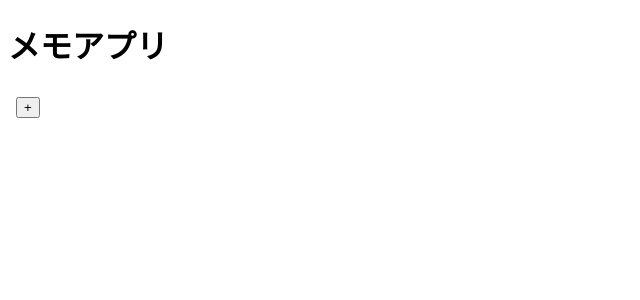
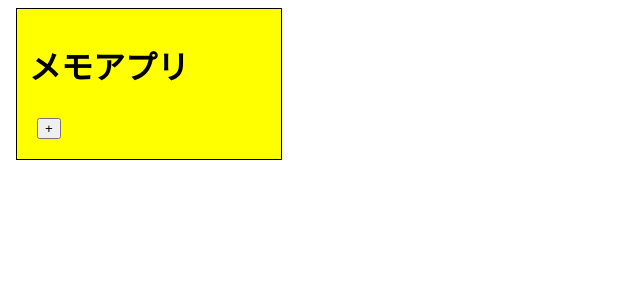
Before and after one commit to shirotamaki/vuecli_memo_app, a Vue app in the folder vuecli_memo_app/: page / in a window 1280 px wide. Shown: the top 300 px of the page, without its empty margins (0-640 px from the left). Built offline with nearby package versions, Linux system fonts and the light colour scheme.

Commit message:
Add: CSSを追加

```diff
--- a/vuecli_memo_app/src/App.vue
+++ b/vuecli_memo_app/src/App.vue
@@ -1,8 +1,10 @@
 <template>
   <div id="app">
-    <HeaderTitle :headerTitle="msg"/>
-    <MemoList :memoList="memos" @edit="editMemoTrigger"/>
-    <MemoForm @add="addMemo" @delete="deleteMemo" ref="MemoForm"/>
+    <div class="container">
+      <HeaderTitle :headerTitle="msg"/>
+      <MemoList :memoList="memos" @edit="editMemoTrigger"/>
+      <MemoForm @add="addMemo" @delete="deleteMemo" ref="MemoForm"/>
+    </div>
   </div>
 </template>
 
@@ -54,4 +56,12 @@ export default {
 </script>
 
 <style>
+.container {
+  width: 240px;
+  border-width: 1px;
+  border-style: solid;
+  background-color: yellow;
+  margin: 8px;
+  padding: 12px;
+}
 </style>
--- a/vuecli_memo_app/src/components/MemoForm.vue
+++ b/vuecli_memo_app/src/components/MemoForm.vue
@@ -58,7 +58,7 @@ export default {
 <style>
 .container-form {
   width: 200px;
-
+  margin:0 auto;
 }
 
 .textarea {
--- a/vuecli_memo_app/src/components/MemoList.vue
+++ b/vuecli_memo_app/src/components/MemoList.vue
@@ -1,6 +1,6 @@
 <template>
-  <div>
-    <ul>
+  <div class="memo-list">
+    <ul class="memo-list-ul">
       <li v-for="(memo, index) in memoList" :key="index" class="memo-text">
         <span @click="edit(index, memo)">{{ displayTitle(memo) }}</span>
       </li>
@@ -34,6 +34,16 @@ export default {
 </script>
 
 <style>
+.memo-list {
+  margin:0 auto;
+}
+
+.memo-list-ul {
+  margin: 0;
+  list-style: none;
+  padding-left: 8px;
+}
+
 .memo-text:hover {
   color: blue;
   text-decoration: underline;
```
Lines whose indentation alone changed are shown as unchanged.
